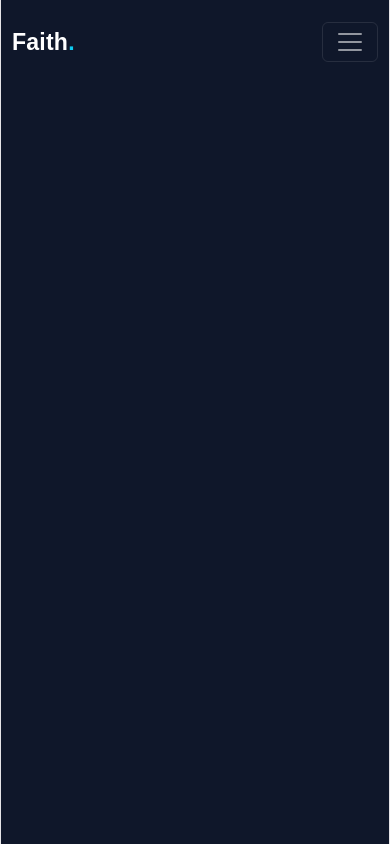
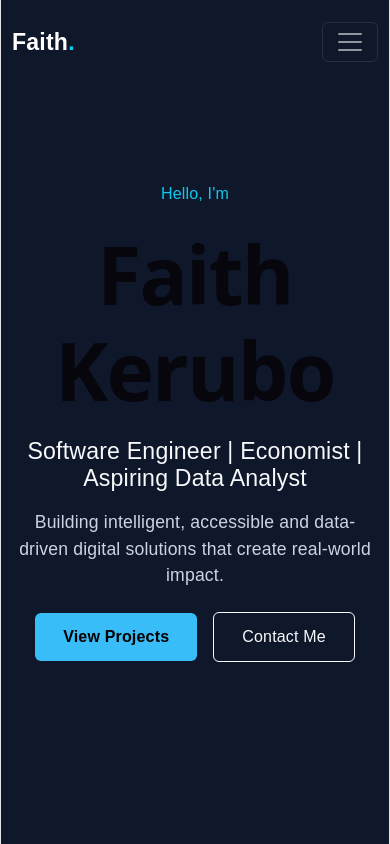
Before and after one commit to faith-kerry/faith-portfolio, a React app in the folder frontend/: page / in a window 390 px wide. Built offline with nearby package versions, Linux system fonts and the light colour scheme; the HTML template or start-up script is replaced by a standard one.

Commit message:
Add responsive hero section

```diff
--- a/frontend/src/App.jsx
+++ b/frontend/src/App.jsx
@@ -1,9 +1,11 @@
 import Navbar from "./components/Navbar";
+import Hero from "./components/Hero";
 
 function App() {
   return (
     <>
       <Navbar />
+      <Hero />
     </>
   );
 }
--- a/frontend/src/components/Hero.jsx
+++ b/frontend/src/components/Hero.jsx
@@ -0,0 +1,40 @@
+import React from "react";
+
+function Hero() {
+  return (
+    <section id="home" className="hero d-flex align-items-center">
+      <div className="container">
+
+        <p className="text-info mb-2">Hello, I'm</p>
+
+        <h1 className="display-2 fw-bold">
+          Faith Kerubo
+        </h1>
+
+        <h3 className="my-3 text-light">
+          Software Engineer | Economist | Aspiring Data Analyst
+        </h3>
+
+        <p className="hero-text">
+          Building intelligent, accessible and data-driven digital
+          solutions that create real-world impact.
+        </p>
+
+        <div className="mt-4">
+
+          <a href="#projects" className="btn btn-info me-3">
+            View Projects
+          </a>
+
+          <a href="#contact" className="btn btn-outline-light">
+            Contact Me
+          </a>
+
+        </div>
+
+      </div>
+    </section>
+  );
+}
+
+export default Hero;
--- a/frontend/src/styles/style.css
+++ b/frontend/src/styles/style.css
@@ -27,3 +27,36 @@ body {
 .nav-link:hover {
     color: #38bdf8 !important;
 }
+
+/* HERO SECTION */
+
+.hero{
+    min-height:100vh;
+    display:flex;
+    align-items:center;
+    background:linear-gradient(
+        rgba(15,23,42,.92),
+        rgba(15,23,42,.92)
+    );
+}
+
+.hero h1{
+    font-size:5rem;
+}
+
+.hero-text{
+    max-width:600px;
+    color:#cbd5e1;
+    font-size:1.1rem;
+}
+
+.btn-info{
+    background:#38bdf8;
+    border:none;
+    padding:12px 28px;
+    font-weight:600;
+}
+
+.btn-outline-light{
+    padding:12px 28px;
+}
```
